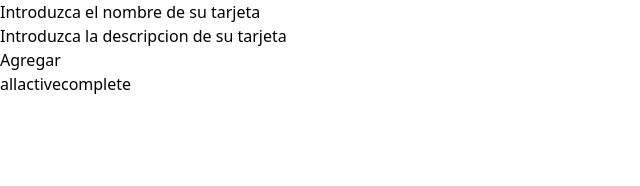
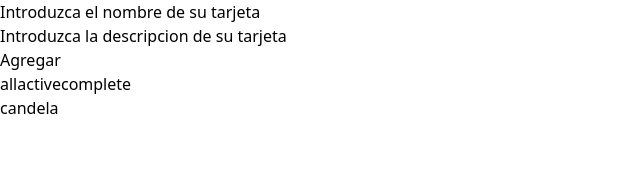
Before and after one commit to Travi995/PruebaTecnicaLD, a React (Vite) app: page /#/ in a window 1280 px wide. Shown: the top 186 px of the page, without its empty margins (0-640 px from the left). Built offline with nearby package versions, Linux system fonts and the light colour scheme.

Commit message:
chore: ADD ListTasks

```diff
--- a/src/components/ListTasks/ListTasks.tsx
+++ b/src/components/ListTasks/ListTasks.tsx
@@ -1,8 +1,18 @@
+import { useState } from "react"
+import { tpTasks } from "../../types/hooks"
+import Tasks from "../Tasks/Tasks"
 
 const ListTasks = () => {
+    const [data,setData] = useState<tpTasks[]>([])
 
-    return <section className="mt-2">
 
+    return <section className="mt-2 flex flex-col w-max border rounded-md">
+        {data.map((item, index) => {
+            const {title,description,status} = item
+
+            return <Tasks key={index} title={title} description={description}  status={status}/>
+        })}
+        candela
     </section>
 }
 
--- /dev/null
+++ b/src/components/Tasks/Tasks.tsx
@@ -0,0 +1,21 @@
+import { FC } from "react"
+import { ItfTasks } from "../../interfaces/CMPGenercis"
+
+const Tasks: FC<ItfTasks> = ({
+    title,
+    description,
+    status,
+    styleContainer,
+    styleTitle,
+    styleDescription }) => {
+
+
+    return <div className={` ${styleContainer}`}>
+        <span className={` ${styleTitle}`}>{title}</span>
+        <p className={` ${styleDescription}`}>{description}</p>
+
+
+    </div>
+}
+
+export default Tasks
--- a/src/types/helpers.ts
+++ /dev/null
@@ -1,5 +0,0 @@
-
-
-type tpElementFilters = {
-
-}
--- /dev/null
+++ b/src/types/hooks.ts
@@ -0,0 +1,14 @@
+
+
+
+type tpTasks = {
+    title: string
+    description?: string
+    status:tpTasks
+
+
+}
+
+export type {
+    tpTasks
+}
```
Also changed, not shown: src/interfaces/CMPGenercis.ts (+10 -0 lines), src/types/status.ts (added, +9 -0 lines).
